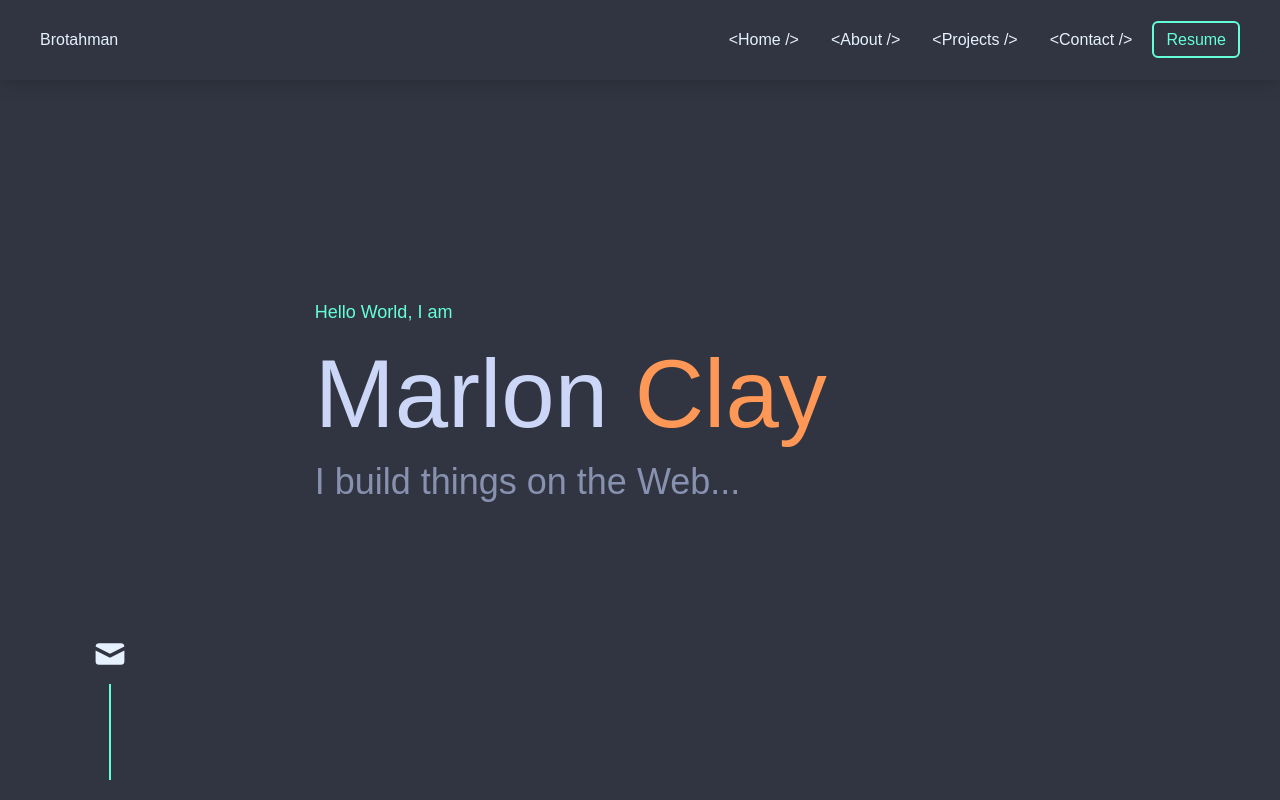
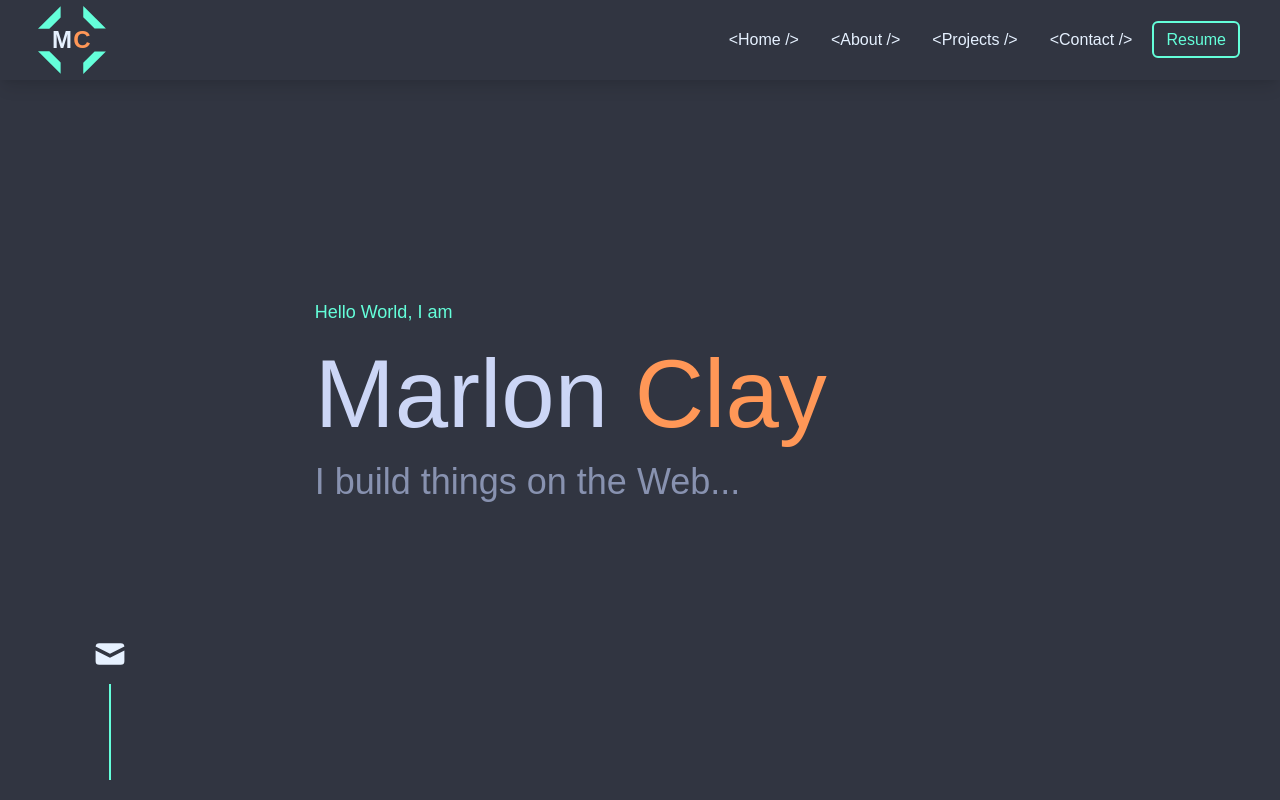
Before and after one commit to luciousmc/portfolio_v2, a Next.js app: page / in a window 1280 px wide. Shown: the top 800 px of the page. Built offline with nearby package versions, Linux system fonts and the light colour scheme; some icons are missing.

Commit message:
placeholder logo in place

```diff
--- a/components/Header.js
+++ b/components/Header.js
@@ -1,12 +1,13 @@
 import Link from 'next/link';
-
+import Logo from './Logo';
 
 function Header() {
   return (
     <header className='bg-base fixed h-20 w-full flex items-center justify-between px-10 py-5 shadow-lg'>
       <div className='flex-grow'>
         {/* Title */}
-        <h1 className='font-medium'>Brotahman</h1>
+        {/* <h1 className='font-medium'>Brotahman</h1> */}
+        <Logo />
       </div>
       <div>
         <nav>
--- a/components/Logo.js
+++ b/components/Logo.js
@@ -0,0 +1,9 @@
+function Logo() {
+  return (
+    <div className='logo font-bold tracking-wider text-2xl'>
+      <p>M<span className='text-accent'>C</span></p>
+    </div>
+  )
+}
+
+export default Logo
--- a/styles/globals.css
+++ b/styles/globals.css
@@ -17,4 +17,29 @@
   .social-icon {
     @apply m-3 w-9 h-9 cursor-pointer hover:text-neon;
   }
+
+  .logo {
+    @apply relative inline-block border-neon px-3 whitespace-nowrap text-center;
+    border-top-color: transparent;
+    border-bottom-color: transparent;
+  }
+  .logo::before {
+    @apply absolute left-0 px-1 border-8 border-neon;
+    content: '';
+    width: 100%;
+    height: 100%;
+    border-top-color: transparent;
+    border-bottom-color: transparent;
+    transform: rotate(45deg);
+  }
+  .logo::after {
+    @apply absolute right-0 top-0 px-1 border-8 border-neon;
+    content: '';
+    width: 100%;
+    height: 100%;
+    border-top-color: transparent;
+    border-bottom-color: transparent;
+    transform: rotate(-45deg);
+  }
+
 }
```
